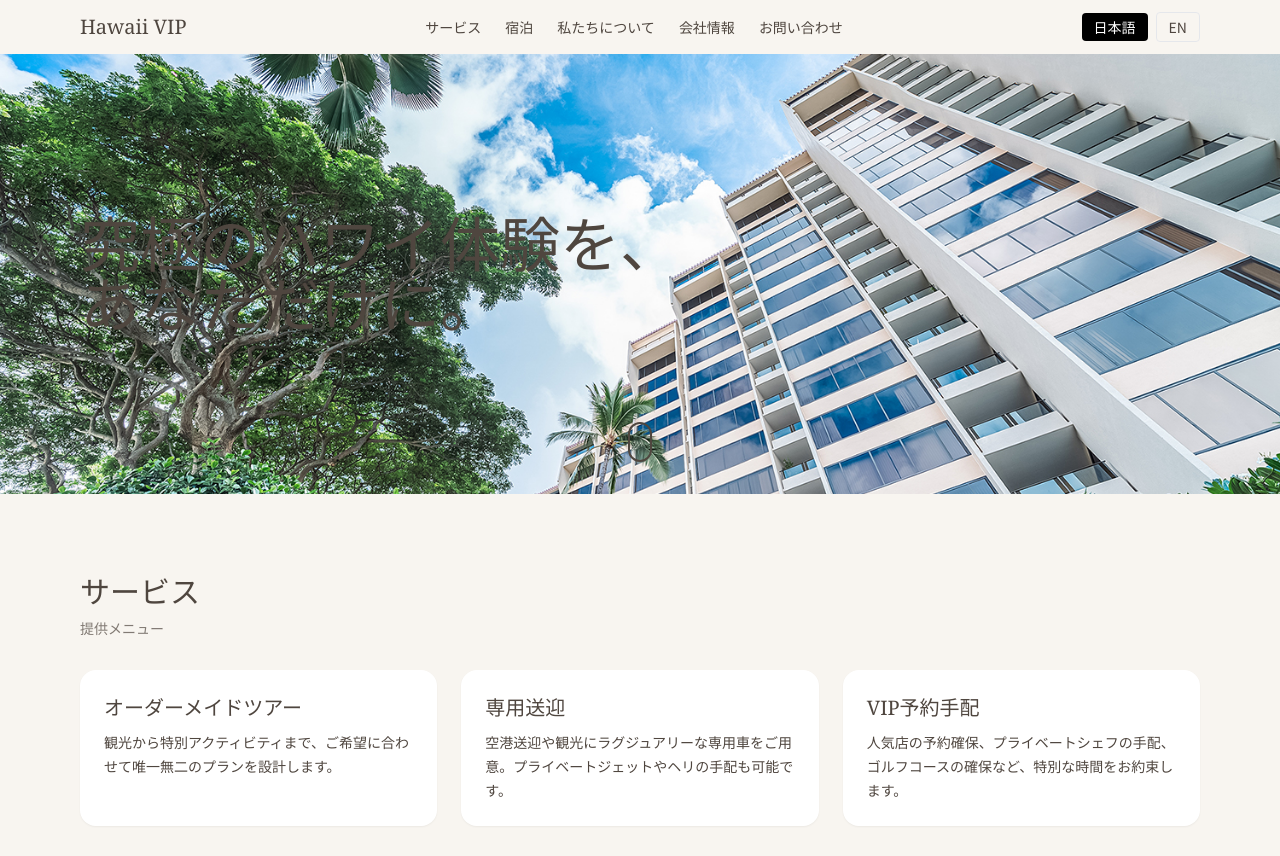
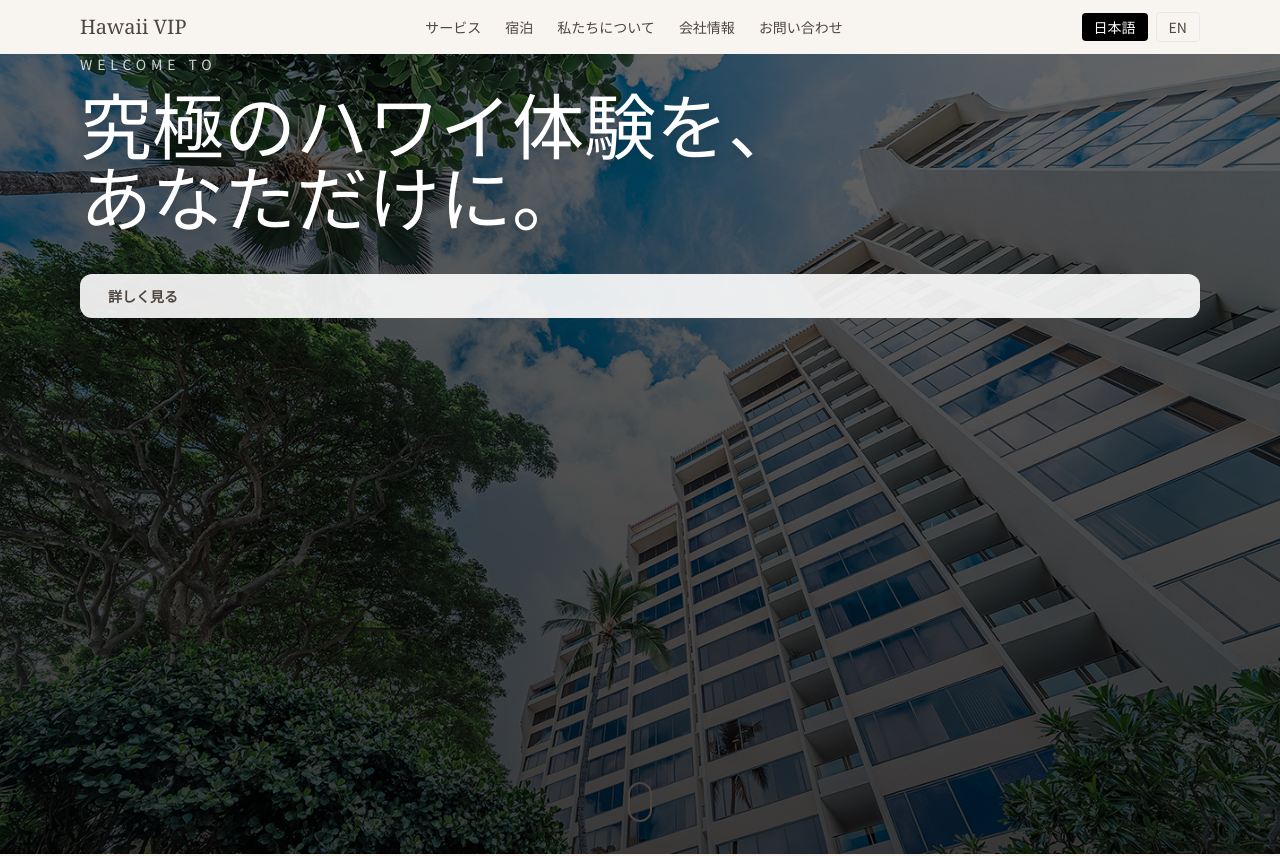
Before and after one commit to miles-web-match/Hawaii-vip-t, a React (Vite) app: page / in a window 1280 px wide. Shown: the top 856 px of the page. Built offline with nearby package versions, Linux system fonts and the light colour scheme.

Commit message:
Update App.tsx

```diff
--- a/src/App.tsx
+++ b/src/App.tsx
@@ -183,15 +183,47 @@ export default function App() {
         </div>
       </header>
 
-      {/* Hero */}
-      <section className="relative bg-[url('/hero.jpg')] bg-cover bg-center">
-        <div className="mx-auto max-w-6xl px-4 py-28 md:py-40">
-          <h1 className="hero-text-animation font-serif text-4xl md:text-6xl leading-tight">
-            {t('hero_title_line1')}<br />{t('hero_title_line2')}
-          </h1>
-          <div className="scroll-down" aria-hidden="true" />
-        </div>
-      </section>
+     {/* ------- Hero ------- */}
+<section className="relative min-h-[92vh] md:min-h-screen w-full overflow-hidden">
+  {/* 背景画像（確実に表示させるため <img> で） */}
+  <img
+    src="/hero.jpg"                 // public/hero.jpg
+    alt=""
+    className="absolute inset-0 h-full w-full object-cover object-[center_35%] md:object-center scale-105"
+    loading="eager"
+    fetchPriority="high"
+  />
+
+  {/* 黒フィルター（全体を暗く） */}
+  <div className="absolute inset-0 bg-black/55 md:bg-black/60" />
+
+  {/* 追加のグラデーション（下方向を少し締める） */}
+  <div className="absolute inset-0 bg-gradient-to-b from-black/0 via-black/20 to-black/40" />
+
+  {/* コンテンツ */}
+  <div className="relative z-10 mx-auto max-w-6xl px-4 h-full flex flex-col justify-center">
+    {/* 小見出し（任意：サンプルサイト風） */}
+    <p className="uppercase tracking-[0.35em] text-xs md:text-sm text-white/80 mb-4">
+      WELCOME TO
+    </p>
+
+    {/* タイトル（あなたの日本語コピーをそのまま） */}
+    <h1 className="hero-text-animation font-serif text-white drop-shadow-lg leading-[1.08] text-4xl sm:text-5xl md:text-7xl">
+      {t('hero_title_line1')}<br />{t('hero_title_line2')}
+    </h1>
+
+    {/* CTA（色味はサンプル寄せ） */}
+    <a
+      href="#service"
+      className="mt-10 inline-block rounded-xl bg-white/90 text-[#4F463F] px-7 py-3 text-sm font-semibold hover:bg-white hover:shadow-lg transition"
+    >
+      {lang === 'ja' ? '詳しく見る' : 'LEARN MORE'}
+    </a>
+  </div>
+
+  {/* スクロールインジケーター */}
+  <div className="scroll-down" aria-hidden="true" />
+</section>
 
       {/* Service */}
       <section id="service" className="mx-auto max-w-6xl px-4 py-20 fade-in-section">
```
